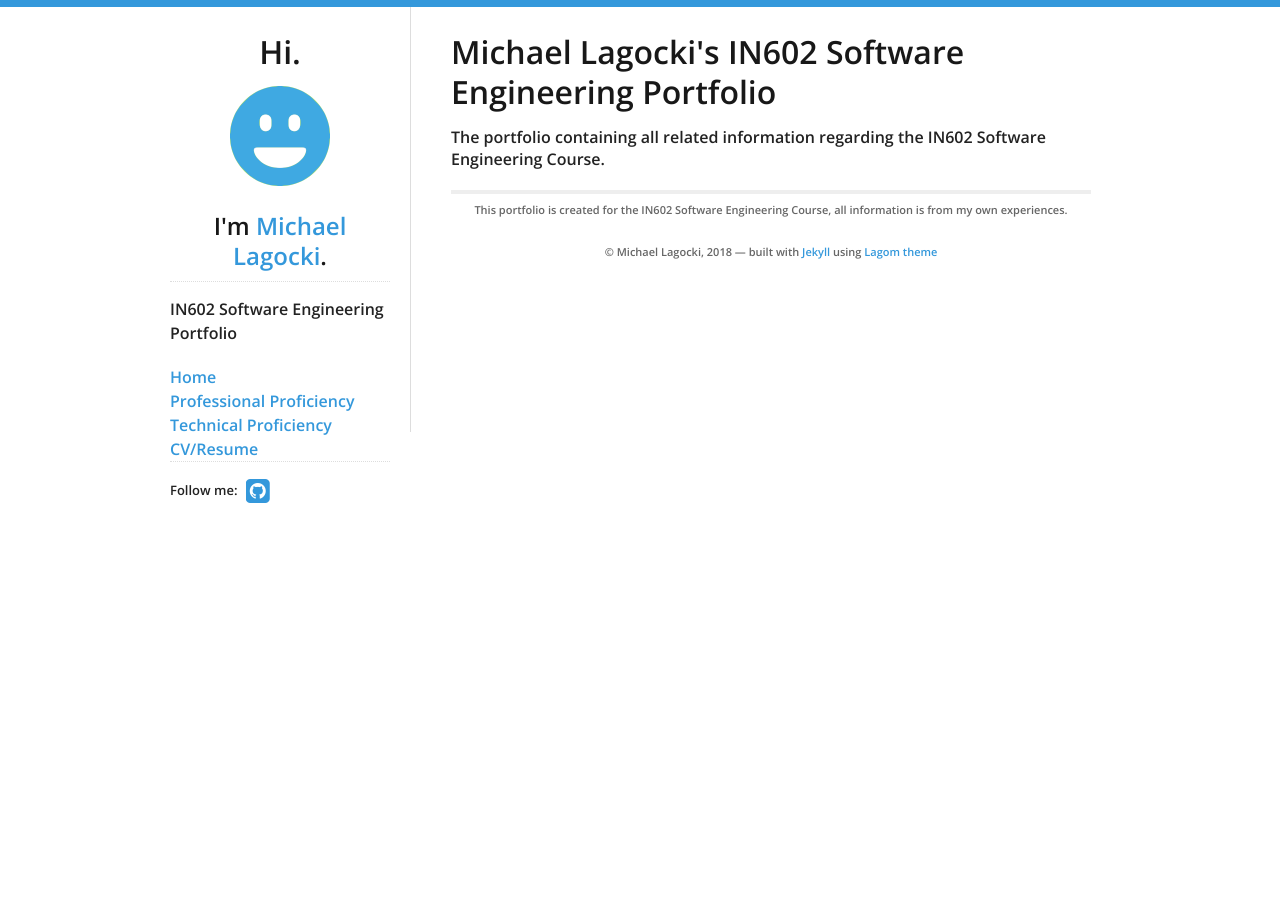
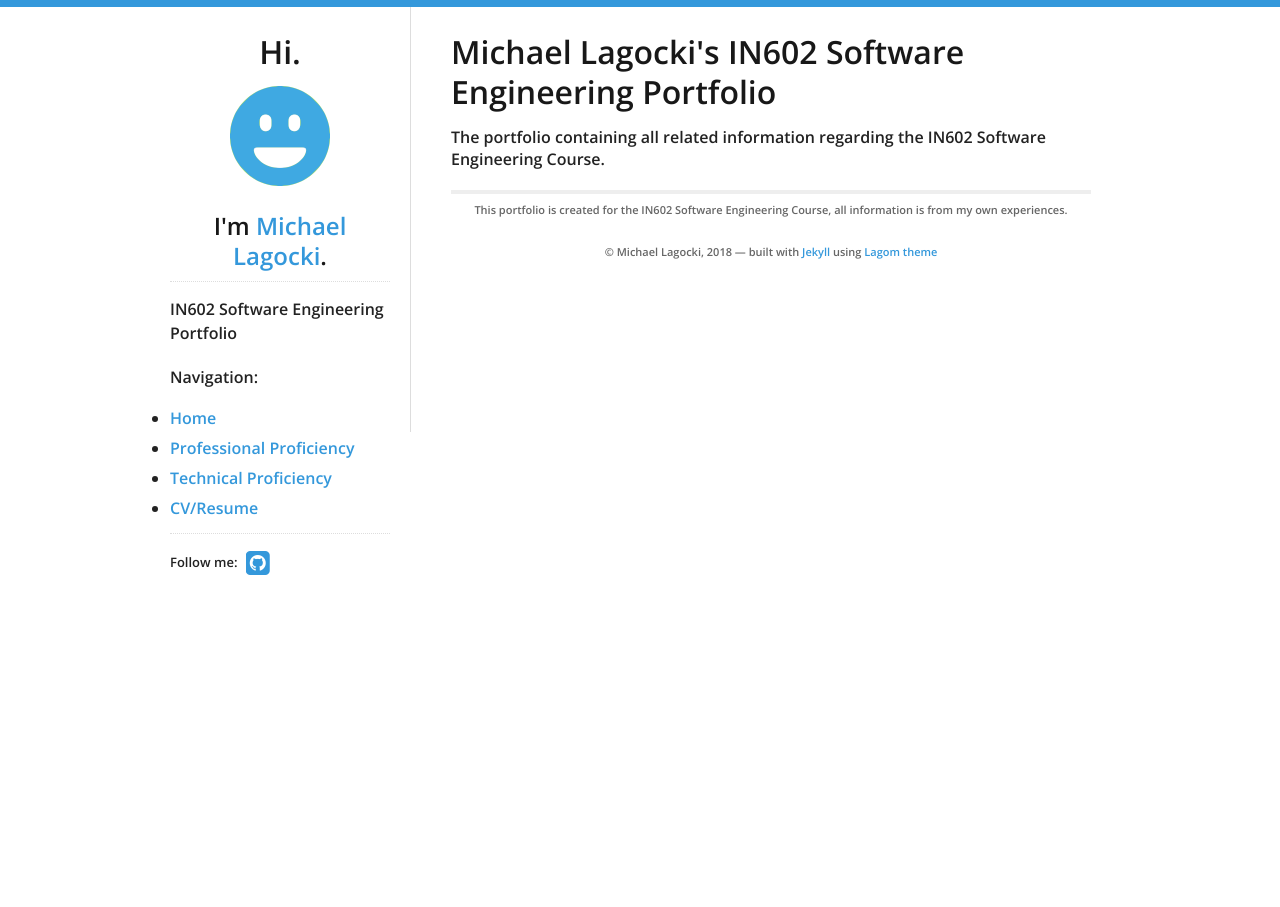
Before and after one commit to kammorne/lagoma1, a Jekyll site: the page built from index.html, in a window 1280 px wide. Built offline with Jekyll 4.4.1, drawn with Linux system fonts in a browser that asks for light colours.

Commit message:
Update sidebar.html

```diff
--- a/_includes/sidebar.html
+++ b/_includes/sidebar.html
@@ -10,10 +10,13 @@
   <h2>I'm <a href="/">{{ site.data.theme.name }}</a>.</h2>
   <div id="bio">
     <p>IN602 Software Engineering Portfolio</p>
-    <a href="/lagoma1/" class="btn">Home</a><br>
-      <a href="/lagoma1/professional" class="btn">Professional Proficiency</a><br>
-      <a href="/lagoma1/technical" class="btn">Technical Proficiency</a><br>
-      <a href="/lagoma1/cv" class="btn">CV/Resume</a><br>
+    <p>Navigation:</p>
+    <ul>
+      <li><a href="/lagoma1/" class="btn">Home</a></li>
+    <li><a href="/lagoma1/professional" class="btn">Professional Proficiency</a></li>
+    <li><a href="/lagoma1/technical" class="btn">Technical Proficiency</a></li>
+    <li><a href="/lagoma1/cv" class="btn">CV/Resume</a></li>
+    </ul>
   </div>
   <div id="social">
     {% include social.html %}
```
